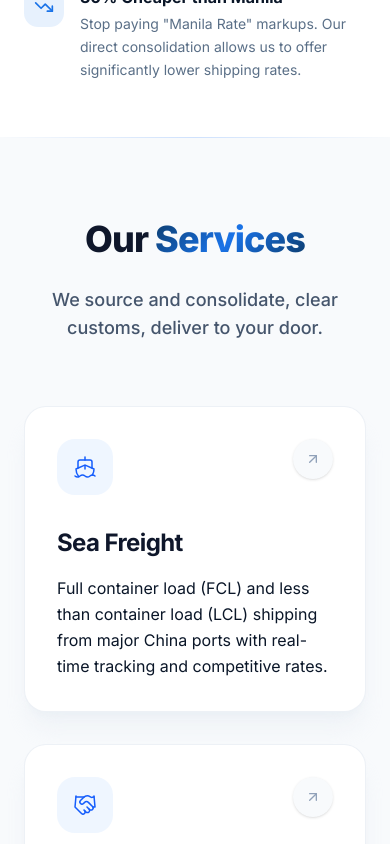
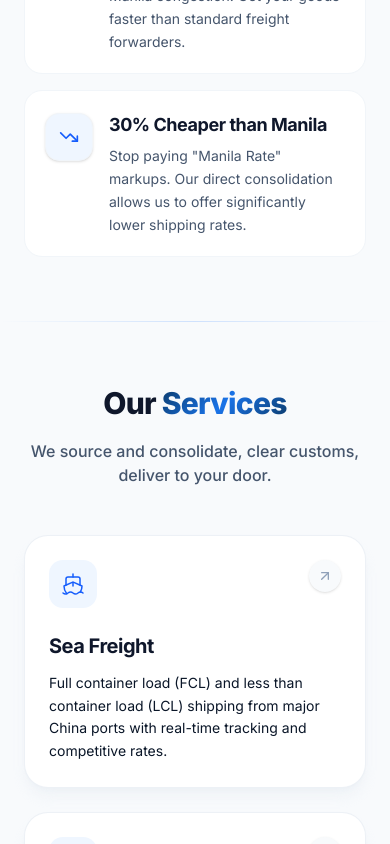
Before and after one commit to Legacy-Solutions-Inc/alphatrading, a Next.js app: page / in a window 390 px wide. Shown: the part 1460-2304 px from the top of the page. Built offline with nearby package versions, Linux system fonts and the light colour scheme.

Commit message:
feat: add CTA component and dedicated styles for CTA, Services, Trust, and Why Choose sections.

```diff
--- a/components/sections/cta/styles.ts
+++ b/components/sections/cta/styles.ts
@@ -1,42 +1,36 @@
 export const ctaStyles = {
-  section: "py-16 lg:py-28 bg-[#f8fafc] dark:bg-[#0a1628] flex justify-center",
-  container: "container px-4 md:px-6 w-full max-w-5xl",
+  section: "py-16 lg:py-24 bg-slate-50 dark:bg-[#030b17] flex justify-center relative overflow-hidden",
+  container: "container px-4 md:px-6 w-full max-w-5xl relative z-10",
 
   // Wrapper - adding a card-like floating effect
-  wrapper:
-    "flex flex-col md:flex-row bg-white dark:bg-[#111d32] rounded-2xl overflow-hidden shadow-2xl shadow-black/5 border border-border/50",
+  wrapper: "flex flex-col md:flex-row bg-white dark:bg-[#0c182c] rounded-[1.5rem] overflow-hidden shadow-xl shadow-slate-200/50 dark:shadow-none border border-slate-200/60 dark:border-slate-800",
 
   /* --- LEFT COLUMN (Contact Info) --- */
-  leftColumn:
-    "relative w-full md:w-5/12 bg-[#254f7a] text-white p-10 md:p-12 flex flex-col justify-between overflow-hidden",
+  leftColumn: "relative w-full md:w-5/12 bg-gradient-to-br from-blue-700 to-indigo-900 text-white p-8 md:p-10 flex flex-col justify-between overflow-hidden",
+
   // The subtle overlay graphic/gradient
-  leftGraphic:
-    "absolute -right-20 -bottom-20 w-80 h-80 bg-[#1a73e8]/20 rounded-full blur-[80px] pointer-events-none",
+  leftGraphic: "absolute -right-20 -bottom-20 w-80 h-80 bg-blue-400/30 rounded-full blur-[80px] pointer-events-none",
 
-  leftHeaderWrapper: "relative z-10 mb-16",
-  title: "text-2xl md:text-3xl font-bold text-white mb-4 tracking-tight",
-  subtitle: "text-white/80 text-[15px] leading-relaxed",
+  leftHeaderWrapper: "relative z-10 mb-12",
+  title: "text-2xl md:text-3xl lg:text-4xl font-extrabold text-white mb-3 tracking-tight leading-tight",
+  subtitle: "text-blue-100/90 text-[15px] leading-relaxed",
 
   leftContactWrapper: "relative z-10 space-y-6 mt-auto",
-  contactItem: "flex items-center gap-4 group",
-  contactIcon: "text-white/70 group-hover:text-white transition-colors",
-  contactText:
-    "text-sm font-medium text-white/90 group-hover:text-white transition-colors",
+  contactItem: "flex items-center gap-3 group cursor-pointer",
+  contactIcon: "text-blue-200 group-hover:text-white transition-colors bg-white/10 p-2.5 rounded-xl backdrop-blur-sm group-hover:bg-white/20",
+  contactText: "text-sm font-medium text-blue-50 group-hover:text-white transition-colors",
 
   /* --- RIGHT COLUMN (Form) --- */
-  rightColumn: "w-full md:w-7/12 p-10 md:p-12",
-  form: "space-y-6",
+  rightColumn: "w-full md:w-7/12 p-8 md:p-10 bg-white dark:bg-[#0c182c]",
+  form: "space-y-5",
 
   // Form Fields
-  fieldGroup: "space-y-2",
-  fieldGroupRow: "grid grid-cols-1 md:grid-cols-2 gap-6",
-  label: "text-sm font-medium text-foreground",
-  input:
-    "bg-transparent border-input h-11 focus-visible:ring-1 focus-visible:ring-[#254f7a] rounded-lg",
-  textarea:
-    "bg-transparent border-input focus-visible:ring-1 focus-visible:ring-[#254f7a] min-h-[120px] rounded-lg resize-none",
+  fieldGroup: "space-y-1.5",
+  fieldGroupRow: "grid grid-cols-1 md:grid-cols-2 gap-5",
+  label: "text-sm font-bold text-slate-700 dark:text-slate-300",
+  input: "bg-slate-50 dark:bg-[#111d32] border border-slate-200 dark:border-slate-800 h-12 px-4 focus-visible:ring-2 focus-visible:ring-blue-600 focus-visible:border-transparent rounded-xl w-full text-slate-900 dark:text-white transition-all shadow-sm outline-none text-sm",
+  textarea: "bg-slate-50 dark:bg-[#111d32] border border-slate-200 dark:border-slate-800 p-4 focus-visible:ring-2 focus-visible:ring-blue-600 focus-visible:border-transparent min-h-[120px] rounded-xl resize-none w-full text-slate-900 dark:text-white transition-all shadow-sm outline-none text-sm",
 
   // Submit Button
-  submitBtn:
-    "w-full h-12 text-base font-semibold bg-[#254f7a] hover:bg-[#1a3c61] text-white transition-all shadow-md hover:shadow-lg mt-4",
+  submitBtn: "w-full h-12 text-sm font-bold bg-blue-600 hover:bg-blue-700 text-white transition-all shadow-lg shadow-blue-600/20 hover:shadow-blue-600/40 mt-5 rounded-xl flex items-center justify-center",
 } as const;
--- a/components/sections/services/styles.ts
+++ b/components/sections/services/styles.ts
@@ -1,41 +1,38 @@
 export const servicesStyles = {
-  section: "py-20 lg:py-32 bg-slate-50 dark:bg-[#030b17] relative overflow-hidden",
+  section: "py-16 lg:py-24 bg-slate-50 dark:bg-[#030b17] relative overflow-hidden",
   topBorder: "absolute top-0 inset-x-0 h-px bg-gradient-to-r from-transparent via-blue-500/20 to-transparent",
 
   container: "container mx-auto px-6 lg:px-8 max-w-7xl relative z-10",
 
   // Header
-  headerWrapper: "text-center max-w-3xl mx-auto mb-16 lg:mb-24",
-  headerTitle: "text-4xl md:text-5xl lg:text-[3.5rem] font-extrabold text-slate-900 dark:text-white tracking-tight leading-tight mb-6",
-  headerSubtitle: "text-lg md:text-xl text-slate-600 dark:text-slate-400 font-medium",
+  headerWrapper: "text-center max-w-2xl mx-auto mb-12 lg:mb-16",
+  headerTitle: "text-3xl md:text-4xl lg:text-5xl font-extrabold text-slate-900 dark:text-white tracking-tight leading-tight mb-4",
+  headerSubtitle: "text-base md:text-lg text-slate-600 dark:text-slate-400 font-medium",
 
-  // Cards grid (Using CSS grid for elegant masonry-like flow or robust layout)
-  grid: "grid grid-cols-1 md:grid-cols-2 lg:grid-cols-3 gap-8",
+  // Cards grid
+  grid: "grid grid-cols-1 md:grid-cols-2 lg:grid-cols-3 gap-6 lg:gap-8",
 
   // Card base
-  card: "group relative rounded-3xl p-8 lg:p-10 transition-all duration-500 ease-out flex flex-col h-full",
+  card: "group relative rounded-[1.5rem] p-6 lg:p-8 transition-all duration-500 ease-out flex flex-col h-full",
 
-  // Apply a beautiful frosted/premium styling to normal cards, with a distinct pop for the Primary
-  cardActive: "bg-gradient-to-br from-blue-600 to-indigo-700 text-white shadow-2xl shadow-blue-900/20 -translate-y-2",
-  cardDefault: "bg-white dark:bg-[#0c182c] border border-slate-200/60 dark:border-slate-800 shadow-xl shadow-slate-200/40 dark:shadow-none hover:shadow-2xl hover:shadow-slate-300/40 hover:-translate-y-2",
+  // Apply a beautiful frosted/premium styling to normal cards
+  cardActive: "bg-gradient-to-br from-blue-600 to-indigo-700 text-white shadow-xl shadow-blue-900/10 -translate-y-1.5",
+  cardDefault: "bg-white dark:bg-[#0c182c] border border-slate-200/60 dark:border-slate-800 shadow-lg shadow-slate-200/40 dark:shadow-none hover:shadow-xl hover:shadow-slate-300/40 hover:-translate-y-1.5",
 
   cardOverlay: "hidden", // using pure css capabilities instead
   cardContent: "relative z-10 flex flex-col h-full",
 
   // Card header
-  cardHeader: "flex items-start justify-between mb-8",
+  cardHeader: "flex items-start justify-between mb-6",
 
   // Icons get inverse styling based on active/default state
-  cardIcon: "h-14 w-14 flex items-center justify-center rounded-2xl transition-transform duration-500 group-hover:scale-110",
-  // We'll control icon colors inline or via these generic base classes for the container
+  cardIcon: "h-12 w-12 flex items-center justify-center rounded-xl transition-transform duration-500 group-hover:scale-105",
 
   // Arrows - elegant floating interaction
-  cardArrowActive: "h-10 w-10 flex items-center justify-center rounded-full bg-white/20 text-white backdrop-blur-sm transition-transform duration-500 group-hover:-translate-y-1 group-hover:translate-x-1",
-  cardArrowDefault: "h-10 w-10 flex items-center justify-center rounded-full bg-slate-50 dark:bg-slate-800 text-slate-400 group-hover:bg-blue-600 group-hover:text-white transition-all duration-500 group-hover:-translate-y-1 group-hover:translate-x-1 shadow-sm",
+  cardArrowActive: "h-8 w-8 flex items-center justify-center rounded-full bg-white/20 text-white backdrop-blur-sm transition-transform duration-500 group-hover:-translate-y-0.5 group-hover:translate-x-0.5",
+  cardArrowDefault: "h-8 w-8 flex items-center justify-center rounded-full bg-slate-50 dark:bg-slate-800 text-slate-400 group-hover:bg-blue-600 group-hover:text-white transition-all duration-500 group-hover:-translate-y-0.5 group-hover:translate-x-0.5 shadow-sm",
 
   // Card body
-  cardTitle: "text-2xl font-bold mb-4 tracking-tight",
-  // Handled dynamically in TSX for active vs default colors
-
-  cardDescription: "text-base leading-relaxed flex-grow",
+  cardTitle: "text-xl font-bold mb-3 tracking-tight",
+  cardDescription: "text-sm leading-relaxed flex-grow",
 } as const;
--- a/components/sections/trust/styles.ts
+++ b/components/sections/trust/styles.ts
@@ -1,53 +1,31 @@
 export const trustStyles = {
-  section: "py-16 lg:py-28 bg-[#f8fafc] dark:bg-[#0d1f3c] relative overflow-hidden",
-  orbRight:
-    "absolute -right-80 -top-80 w-[700px] h-[700px] rounded-full bg-[#1a73e8]/[0.03] blur-[80px] pointer-events-none",
-  orbLeft:
-    "absolute -left-40 -bottom-40 w-[400px] h-[400px] rounded-full bg-[#0c3b6a]/[0.04] blur-[60px] pointer-events-none",
+  section: "py-16 lg:py-24 bg-white dark:bg-[#0a1628] relative overflow-hidden",
+  orbRight: "absolute -right-80 -top-80 w-[700px] h-[700px] rounded-full bg-blue-500/5 blur-[100px] pointer-events-none",
+  orbLeft: "absolute -left-40 -bottom-40 w-[400px] h-[400px] rounded-full bg-indigo-500/5 blur-[80px] pointer-events-none",
 
   container: "container mx-auto px-6 lg:px-8 max-w-7xl relative z-10",
-  grid: "grid grid-cols-1 lg:grid-cols-2 gap-16 lg:gap-24 items-center",
+  grid: "grid grid-cols-1 lg:grid-cols-2 gap-12 lg:gap-16 items-center",
 
   // Left - Image
   leftColumn: "relative order-2 lg:order-1",
-  imageWrapper:
-    "relative rounded-3xl overflow-hidden shadow-2xl shadow-black/10 aspect-[4/3] group",
-  image:
-    "absolute inset-0 w-full h-full object-cover transition-transform duration-700 group-hover:scale-105",
-  imageOverlay:
-    "absolute inset-0 bg-gradient-to-tr from-[#0a1628]/60 via-transparent to-transparent",
-
-  // Floating badge
-  floatingBadge:
-    "absolute -bottom-6 -right-4 lg:-right-8 bg-white dark:bg-[#111d32] rounded-2xl px-5 py-4 shadow-xl shadow-black/10 border border-border/50 dark:border-[#1e3351] animate-float",
-  floatingBadgeIcon:
-    "h-12 w-12 bg-emerald-100 dark:bg-emerald-900/30 text-emerald-600 dark:text-emerald-400 rounded-xl flex items-center justify-center",
-  floatingBadgeTitle: "font-bold text-foreground leading-none",
-  floatingBadgeLabel: "text-xs text-muted-foreground mt-0.5",
-
-  // Stats row
-  statsGrid: "mt-12 grid grid-cols-3 gap-4",
-  statCard:
-    "text-center p-4 rounded-2xl bg-white dark:bg-[#111d32] border border-border/50 dark:border-[#1e3351] shadow-sm",
-  statValue: "font-extrabold text-xl text-foreground leading-none",
-  statLabel: "text-[11px] text-muted-foreground mt-1 font-medium",
+  imageWrapper: "relative rounded-3xl overflow-hidden shadow-xl shadow-slate-200/50 dark:shadow-none aspect-[4/3] group",
+  image: "absolute inset-0 w-full h-full object-cover transition-transform duration-700 ease-out group-hover:scale-105",
+  imageOverlay: "absolute inset-0 bg-gradient-to-tr from-[#0a1628]/40 via-transparent to-transparent",
 
   // Right - Content
   rightColumn: "order-1 lg:order-2",
-  badge:
-    "inline-flex items-center rounded-full border border-[#1a73e8]/20 bg-[#1a73e8]/5 px-4 py-1.5 text-xs font-semibold text-[#1a73e8] tracking-wide uppercase mb-6",
-  title:
-    "text-3xl md:text-4xl lg:text-[2.75rem] font-extrabold text-foreground mb-5 tracking-tight leading-[1.15]",
-  subtitle: "text-lg text-muted-foreground mb-12 leading-relaxed",
+  title: "text-3xl md:text-4xl lg:text-5xl font-extrabold text-slate-900 dark:text-white mb-5 tracking-tight leading-[1.15]",
+  subtitle: "text-base md:text-lg text-slate-600 dark:text-slate-400 mb-10 leading-relaxed",
 
-  // Reasons list
-  reasonsList: "space-y-8",
-  reasonItem: "flex gap-5 group",
+  // Reasons list (as premium cards)
+  reasonsList: "grid grid-cols-1 gap-4",
+  reasonItem: "flex flex-col sm:flex-row items-start gap-4 sm:gap-5 group p-5 sm:p-6 rounded-2xl bg-slate-50 dark:bg-[#111d32] border border-slate-100 dark:border-slate-800 transition-all duration-300 ease-out hover:shadow-lg hover:shadow-slate-200/40 dark:hover:shadow-none hover:-translate-y-1 hover:bg-white dark:hover:bg-[#15233b]",
+
   reasonIconWrapper: "flex-shrink-0",
-  reasonIcon:
-    "h-12 w-12 flex items-center justify-center rounded-2xl bg-[#0c3b6a]/10 dark:bg-[#1a73e8]/10 text-[#0c3b6a] dark:text-[#3b9cff] group-hover:bg-[#0c3b6a] group-hover:text-white transition-colors duration-300",
-  reasonContent: "flex-1",
-  reasonHeader: "flex items-center gap-3 mb-1.5",
-  reasonTitle: "text-lg font-bold text-foreground",
-  reasonDescription: "text-[15px] text-muted-foreground leading-relaxed",
+  reasonIcon: "h-12 w-12 flex items-center justify-center rounded-xl bg-white dark:bg-[#0d1f3c] text-blue-600 shadow-sm border border-slate-200/60 dark:border-slate-700/50 transition-all duration-500 group-hover:scale-105 group-hover:bg-blue-600 group-hover:text-white group-hover:border-transparent",
+
+  reasonContent: "flex-1 pt-0.5",
+  reasonHeader: "flex items-center gap-2 mb-1.5",
+  reasonTitle: "text-lg font-bold text-slate-900 dark:text-white tracking-tight group-hover:text-blue-600 dark:group-hover:text-blue-400 transition-colors",
+  reasonDescription: "text-sm text-slate-600 dark:text-slate-400 leading-relaxed",
 } as const;
--- a/components/sections/why-choose/styles.ts
+++ b/components/sections/why-choose/styles.ts
@@ -1,45 +1,33 @@
 export const whyChooseStyles = {
-  section: "py-14 lg:py-24 bg-white dark:bg-[#0a1628] overflow-hidden",
-  container:
-    "container mx-auto px-6 lg:px-8 max-w-7xl",
-  grid:
-    "grid grid-cols-1 lg:grid-cols-2 gap-10 lg:gap-20 items-center",
+  section: "py-16 lg:py-24 bg-slate-50 dark:bg-[#030b17] overflow-hidden",
+  container: "container mx-auto px-6 lg:px-8 max-w-7xl",
+  grid: "grid grid-cols-1 lg:grid-cols-2 gap-10 lg:gap-16 items-center",
 
   /* ── LEFT: Image card ── */
-  imageWrapper:
-    "hidden lg:block relative rounded-2xl overflow-hidden shadow-2xl shadow-black/10 aspect-[4/3] group bg-[#0c3b6a]",
-  image:
-    "absolute inset-0 w-full h-full object-cover opacity-90 transition-transform duration-700 group-hover:scale-105",
-  imageOverlay:
-    "absolute inset-0 bg-gradient-to-t from-[#0a1628]/80 via-[#0a1628]/20 to-transparent",
+  imageWrapper: "hidden lg:block relative rounded-3xl overflow-hidden shadow-xl shadow-slate-200/50 dark:shadow-none aspect-[4/3] group bg-[#0c3b6a]",
+  image: "absolute inset-0 w-full h-full object-cover opacity-90 transition-transform duration-700 ease-out group-hover:scale-105",
+  imageOverlay: "absolute inset-0 bg-gradient-to-t from-[#0a1628]/80 via-[#0a1628]/20 to-transparent",
 
   // Badge row (FAST · RELIABLE)
-  badgeRow:
-    "absolute top-4 left-4 flex gap-2",
-  badgeFast:
-    "rounded-md px-3 py-1 text-[11px] font-bold tracking-widest uppercase text-white bg-emerald-500 shadow",
-  badgeReliable:
-    "rounded-md px-3 py-1 text-[11px] font-bold tracking-widest uppercase text-white bg-[#1a73e8] shadow",
+  badgeRow: "absolute top-5 left-5 flex gap-2.5 z-10",
+  badgeFast: "rounded-lg px-3 py-1.5 text-[11px] font-black tracking-widest uppercase text-white bg-emerald-500 shadow-sm",
+  badgeReliable: "rounded-lg px-3 py-1.5 text-[11px] font-black tracking-widest uppercase text-white bg-blue-600 shadow-sm",
 
   // Caption
-  caption:
-    "absolute bottom-4 left-4 right-4 text-white/90 text-[13px] font-medium italic",
+  caption: "absolute bottom-5 left-5 right-5 text-white/95 text-sm font-medium italic z-10 text-shadow-sm",
 
   /* ── RIGHT: Content ── */
   content: "flex flex-col",
-  heading:
-    "text-3xl md:text-4xl font-extrabold tracking-tight text-[#0a1628] dark:text-white mb-4 leading-tight",
-  headingAccent: "text-[#1a73e8]",
-  description:
-    "text-[15px] text-[#5a6f87] dark:text-[#8fa3bf] leading-relaxed mb-10 max-w-lg",
+  heading: "text-3xl md:text-4xl font-extrabold tracking-tight text-slate-900 dark:text-white mb-5 leading-tight",
+  headingAccent: "text-gradient-primary",
+  description: "text-base md:text-lg text-slate-600 dark:text-slate-400 leading-relaxed mb-10 max-w-xl",
 
   // Feature list
-  featureList: "space-y-8",
-  featureItem: "flex items-start gap-4 group",
-  featureIconWrapper:
-    "flex-shrink-0 mt-0.5 h-10 w-10 rounded-xl bg-[#1a73e8]/10 dark:bg-[#1a73e8]/15 flex items-center justify-center text-[#1a73e8] group-hover:bg-[#1a73e8] group-hover:text-white transition-colors duration-300",
-  featureTitle:
-    "font-bold text-[16px] text-[#0a1628] dark:text-white mb-1",
-  featureDesc:
-    "text-[14px] text-[#5a6f87] dark:text-[#8fa3bf] leading-relaxed",
+  featureList: "grid grid-cols-1 gap-4",
+  featureItem: "flex items-start gap-4 group p-5 rounded-2xl bg-white dark:bg-[#111d32] border border-slate-100 dark:border-slate-800 transition-all duration-300 hover:shadow-lg hover:shadow-slate-200/40 dark:hover:shadow-none hover:-translate-y-1 hover:border-blue-100",
+
+  featureIconWrapper: "flex-shrink-0 mt-0.5 h-12 w-12 rounded-xl bg-blue-50 dark:bg-[#1a73e8]/15 flex items-center justify-center text-blue-600 group-hover:bg-blue-600 group-hover:text-white transition-all duration-500 group-hover:scale-105 shadow-sm border border-slate-100",
+
+  featureTitle: "font-bold text-lg text-slate-900 dark:text-white mb-1.5 tracking-tight group-hover:text-blue-600 transition-colors",
+  featureDesc: "text-sm text-slate-600 dark:text-slate-400 leading-relaxed",
 } as const;
```
Also changed, not shown: components/sections/cta/CTA.tsx (+9 -3 lines).
